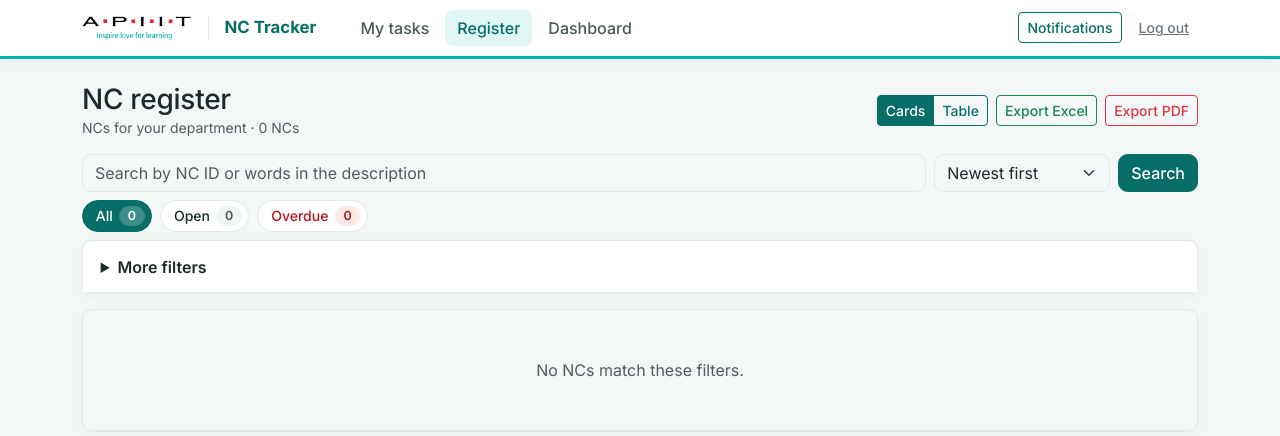
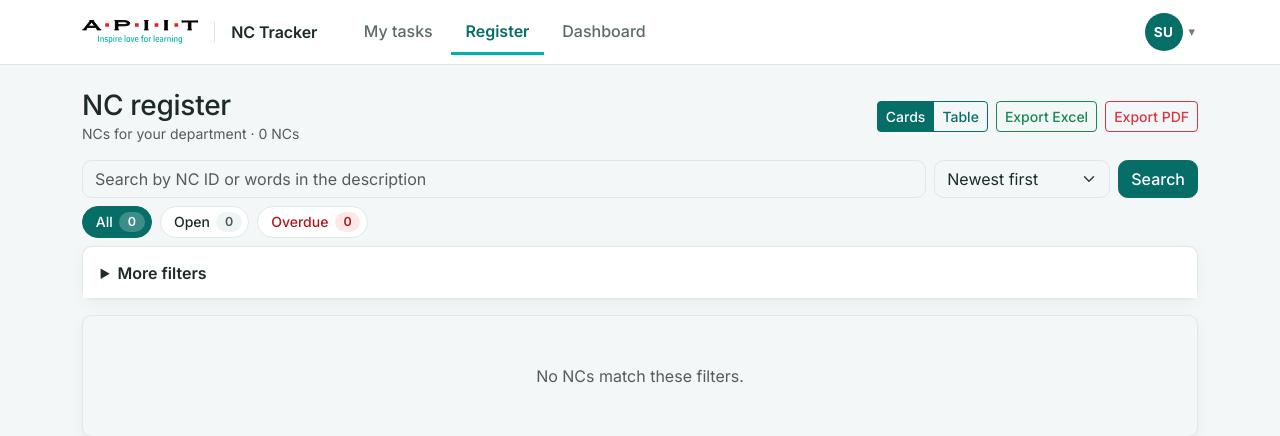
Before and after one commit to Thenuri/nc-tracker, a Django app: page /register/ in a window 1280 px wide. Shown: the top 436 px of the page. Run offline with Django 5.2, Linux system fonts and the light colour scheme; the visitor is signed in with stand-in values (Sample User, id 1); data comes from the database, SQL or seed files in the repository; data that the repository does not hold is empty.

Commit message:
app logo

```diff
--- a/static/css/app.css
+++ b/static/css/app.css
@@ -64,37 +64,42 @@ h1, h2, h3, .h1, .h2, .h3 { letter-spacing: -0.01em; }
 /* --- Prototype banner --------------------------------------------------------- */
 .prototype-banner { background: #ffc107; color: #212529; letter-spacing: 0.04em; }
 
-/* --- Navbar: white with the logo, teal underline like the LMS header --------- */
+/* --- Navbar: white, thin line underneath, current page underlined like a tab --- */
 .app-navbar {
   background: #fff;
-  border-bottom: 3px solid var(--apiit-teal);
-  box-shadow: 0 2px 12px rgba(7, 109, 103, 0.06);
-  padding-top: 0.6rem;
-  padding-bottom: 0.6rem;
+  border-bottom: 1px solid var(--apiit-line);
+  padding-top: 0;
+  padding-bottom: 0;
 }
-.brand-logo { height: 26px; width: auto; }
-.brand-divider { width: 1px; height: 24px; background: var(--apiit-line); }
-.brand-name { font-weight: 700; color: var(--apiit-teal-deep); font-size: 1.05rem; }
+.app-navbar > .container { min-height: 64px; }
+.brand-logo { height: 24px; width: auto; }
+.brand-divider { width: 1px; height: 22px; background: var(--apiit-line); }
+.brand-name { font-weight: 600; color: var(--apiit-ink); font-size: 1rem; letter-spacing: -0.005em; }
 .app-navbar .nav-link {
-  color: #4a5a59;
+  color: #5b6b6a;
   font-weight: 500;
-  border-radius: 0.5rem;
-  padding: 0.4rem 0.75rem !important;
+  white-space: nowrap;
 }
-.app-navbar .nav-link:hover { color: var(--apiit-teal-deep); background: rgba(0, 178, 167, 0.08); }
-.app-navbar .nav-link.active { color: var(--apiit-teal-deep); background: rgba(0, 178, 167, 0.12); }
+.app-navbar .nav-link:hover { color: var(--apiit-teal-deep); }
+.app-navbar .nav-link.active { color: var(--apiit-teal-deep); font-weight: 600; }
+/* Wide screens: links sit on the bottom line; the current page gets a teal underline */
+@media (min-width: 1200px) {
+  .app-navbar .navbar-nav { align-self: stretch; }
+  .app-navbar .nav-item { display: flex; }
+  .app-navbar .nav-link {
+    display: flex; align-items: center; padding: 0 0.9rem !important;
+    border-bottom: 3px solid transparent; margin-bottom: -1px;   /* sits on the navbar's line */
+  }
+  .app-navbar .nav-link:hover { border-bottom-color: var(--apiit-line); }
+  .app-navbar .nav-link.active { border-bottom-color: var(--apiit-teal); }
+}
+/* Phones/tablets: menu opens as a list; the current page gets a teal bar on the left */
+@media (max-width: 1199.98px) {
+  .app-navbar .navbar-nav { padding: 0.5rem 0; }
+  .app-navbar .nav-link { padding: 0.55rem 0.75rem !important; border-left: 3px solid transparent; }
+  .app-navbar .nav-link.active { border-left-color: var(--apiit-teal); background: rgba(0, 178, 167, 0.06); }
+}
 .switcher-label { color: #6b7a79; }
-.app-navbar .nav-link { white-space: nowrap; }
-.app-navbar .form-select { width: 14rem; }
-@media (max-width: 1199.98px) { .app-navbar .form-select { width: 100%; } }
-/* Medium-wide screens: hide the "Who am I?" text visually (screen readers still
-   read it) so the navbar fits on one line. */
-@media (min-width: 1200px) and (max-width: 1399.98px) {
-  .app-navbar .switcher-label {
-    position: absolute; width: 1px; height: 1px; overflow: hidden; clip: rect(0 0 0 0); white-space: nowrap;
-  }
-  .app-navbar .form-select { width: 12.5rem; }
-}
 
 /* Links: no underline until hovered – cleaner in tables and lists */
 a { text-decoration: none; }
@@ -252,10 +257,6 @@ details > summary { cursor: pointer; }
 }
 .account-who { padding: 0.6rem 0.75rem 0.75rem; border-bottom: 1px solid var(--apiit-line); margin-bottom: 0.35rem; }
 .account-switcher { padding: 0.25rem 0.75rem 0.6rem; border-bottom: 1px solid var(--apiit-line); margin-bottom: 0.35rem; }
-.account-switcher .form-select { width: 100% !important; }
-.account-switcher .switcher-label {   /* undo the navbar's "hide label" rule inside the menu */
-  position: static !important; width: auto !important; height: auto !important; clip: auto !important;
-  overflow: visible !important; color: #6b7a79;
-}
+.account-switcher .form-select { width: 100%; }
 .account-panel .dropdown-item { border-radius: 0.5rem; padding: 0.5rem 0.75rem; font-weight: 500; }
 .account-panel .dropdown-item:hover { background: rgba(0, 178, 167, 0.1); color: var(--apiit-teal-deep); text-decoration: none; }
--- a/templates/base.html
+++ b/templates/base.html
@@ -25,7 +25,7 @@
   <nav class="navbar navbar-expand-xl app-navbar">
     <div class="container">
       <a class="navbar-brand d-flex align-items-center gap-3" href="{% url 'core:home' %}">
-        <img src="{% static 'img/apiit-logo.png' %}" alt="APIIT" class="brand-logo">
+        <img src="{% static 'img/apiit-logo.svg' %}" alt="APIIT" class="brand-logo">
         <span class="brand-divider" aria-hidden="true"></span>
         <span class="brand-name">NC Tracker</span>
       </a>
@@ -46,24 +46,41 @@
         {% else %}
           <div class="me-auto"></div>
         {% endif %}
-        <div class="d-flex flex-column flex-xl-row align-items-xl-center gap-2 py-2 py-xl-0 ms-xl-4">
-          {# Signed-out visitors pick a person on the welcome card instead #}
-          {% if PROTOTYPE_MODE and user.is_authenticated %}
-            {% include "includes/role_switcher.html" with switcher_id="whoami" %}
-          {% endif %}
-          {% if user.is_authenticated %}
-            <div class="d-flex gap-2">
-              <a href="{% url 'notifications:list' %}" class="btn btn-sm btn-outline-primary text-nowrap">
+        {% if user.is_authenticated %}
+          {# Account menu: only the initials show; everything personal is inside. #}
+          <div class="dropdown account-menu py-2 py-xl-0 ms-xl-4">
+            <button class="account-button" type="button" data-bs-toggle="dropdown"
+                    data-bs-auto-close="outside" aria-expanded="false" aria-label="Account menu">
+              <span class="account-avatar">{% if user.first_name %}{{ user.first_name|slice:":1"|upper }}{{ user.last_name|slice:":1"|upper }}{% else %}{{ user.get_username|slice:":1"|upper }}{% endif %}</span>
+              {% if nav.unread %}<span class="account-dot"><span class="visually-hidden">{{ nav.unread }} unread notifications</span></span>{% endif %}
+              <span class="account-caret" aria-hidden="true">▾</span>
+            </button>
+            <div class="dropdown-menu dropdown-menu-end account-panel">
+              <div class="account-who">
+                <div class="fw-semibold">{% firstof user.get_full_name user.get_username %}</div>
+                <div class="small text-muted">{{ user.role_label }}{% if user.is_delegate %} (delegate){% endif %}{% if user.department %} · {{ user.department }}{% endif %}</div>
+              </div>
+              {% if PROTOTYPE_MODE %}
+                {# PROTOTYPE STAND-IN: disappears when Microsoft login arrives #}
+                <div class="account-switcher">
+                  {% include "includes/role_switcher.html" with switcher_id="whoami" switcher_class="flex-column align-items-stretch" %}
+                </div>
+              {% endif %}
+              <a class="dropdown-item d-flex justify-content-between align-items-center" href="{% url 'notifications:list' %}">
                 Notifications
-                {% if nav.unread %}<span class="badge rounded-pill text-bg-danger ms-1">{{ nav.unread }}<span class="visually-hidden"> unread</span></span>{% endif %}
+                {% if nav.unread %}<span class="badge rounded-pill text-bg-danger">{{ nav.unread }}</span>{% endif %}
               </a>
+              {% if user.is_staff %}
+                <a class="dropdown-item" href="{% url 'admin:index' %}">Manage lists</a>
+              {% endif %}
+              <div class="dropdown-divider"></div>
               <form method="post" action="{% url 'accounts:logout' %}">
                 {% csrf_token %}
-                <button type="submit" class="btn btn-sm btn-link text-nowrap text-secondary">Log out</button>
+                <button type="submit" class="dropdown-item">Log out</button>
               </form>
             </div>
-          {% endif %}
-        </div>
+          </div>
+        {% endif %}
       </div>
     </div>
   </nav>
```
